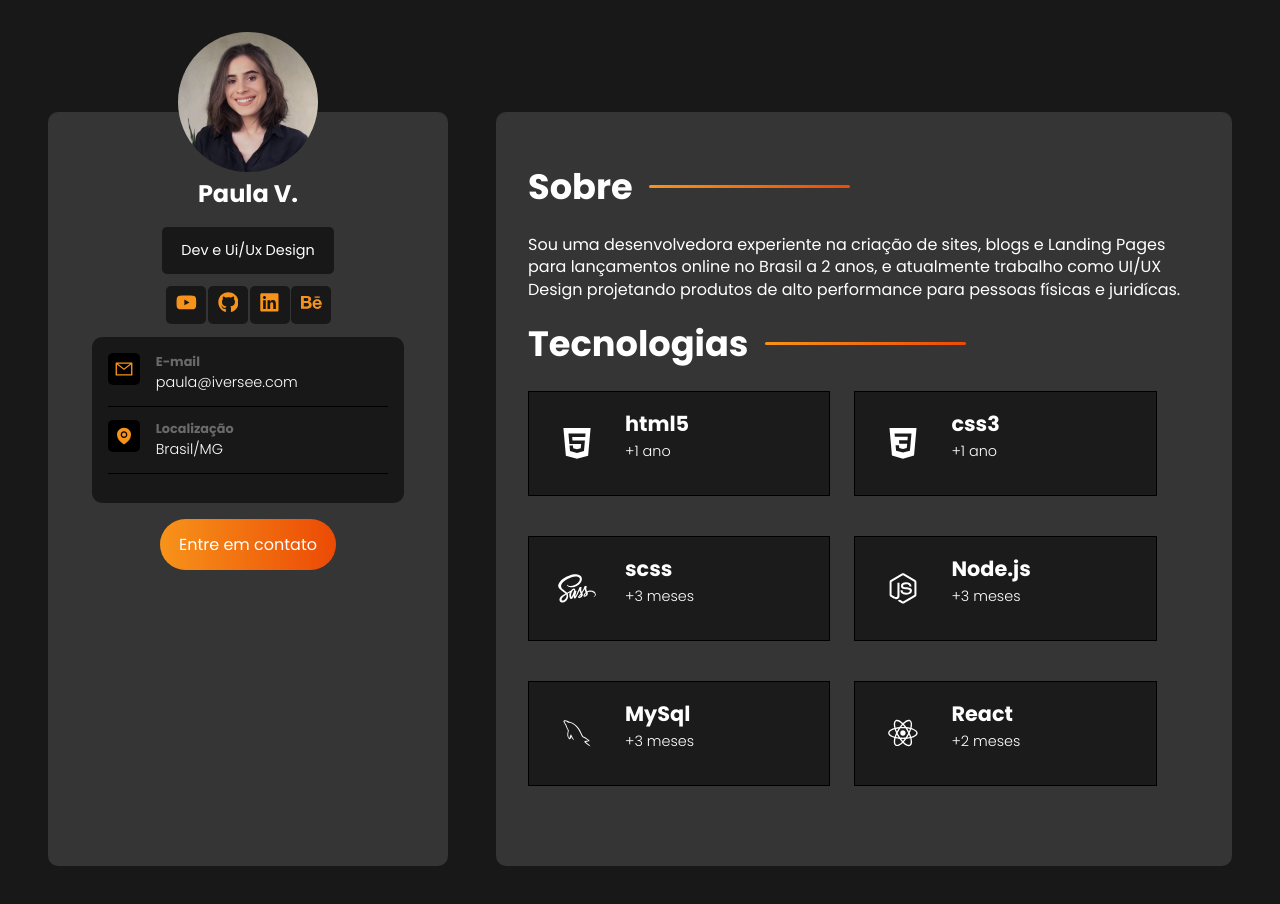
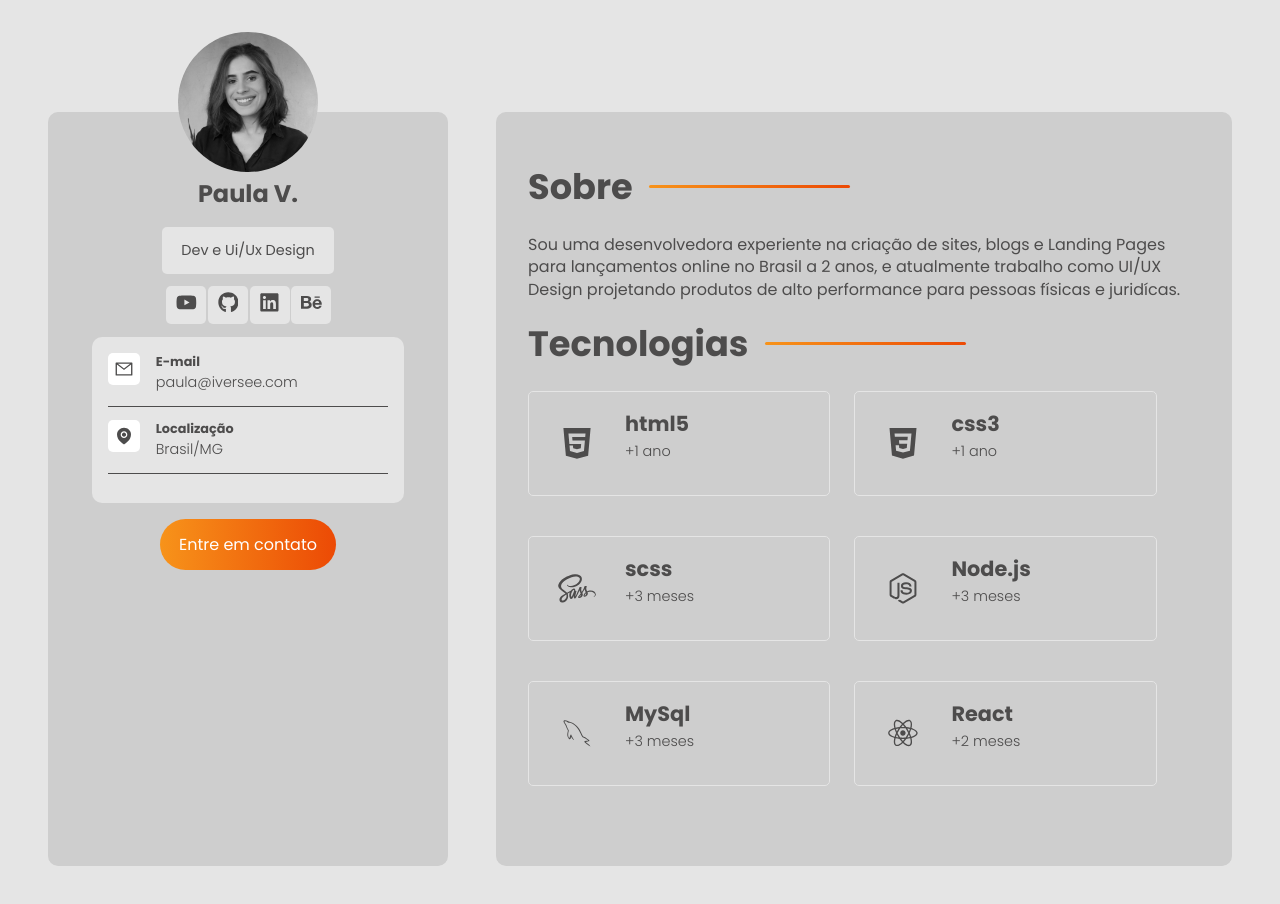
Before and after one commit to eipvi/linkbio, a React (Vite) app: page / in a window 1280 px wide. Shown: the top 904 px of the page. Built offline with nearby package versions, Linux system fonts and the light colour scheme.

Commit message:
style: paleta de cores

```diff
--- a/src/sass/componentes/_information.scss
+++ b/src/sass/componentes/_information.scss
@@ -15,7 +15,7 @@
         gap: 1rem;
         padding-bottom: 0.8rem;
         margin-bottom: 0.8rem;
-        border-bottom: 1px solid $black;
+        border-bottom: 1px solid $text-black;
         width: 100%;
     }
 
@@ -26,13 +26,13 @@
     }
 
     p {
-        color: $white;
+        color: $text-black;
         font-weight: 300;
         font-size: .9rem;
     }
 
     svg,path {
-        background-color: $black;
+        background-color: $white;
         padding: .4rem;
         width: 2rem;
         height: 2rem;
@@ -40,7 +40,7 @@
     }
 
     #email-icon, #pin-icon {
-        color: $color-secondy;
+        color: $text-black;
     }
 
 
--- a/src/sass/componentes/_maincontent.scss
+++ b/src/sass/componentes/_maincontent.scss
@@ -10,7 +10,7 @@
     }
 
     h2 {
-        color: $white;
+        color: $text-black;
         font-size: 2.2rem;
         margin-bottom: 1.3rem;
         display: flex;
@@ -30,17 +30,10 @@
 
     p {
 
-        color: $white;
+        color: $text-black;
         margin-bottom: 1rem;
         line-height: 1.4rem;
     }
 
-    .btn {
-        padding: 0.8rem 1.2rem;
-        color: $white;
-        background: $gradient;
-        text-decoration: none;
-        border-radius: 3rem;
-    }
 
 }
--- a/src/sass/componentes/_sidebar.scss
+++ b/src/sass/componentes/_sidebar.scss
@@ -12,7 +12,7 @@
 
     h1 {
         padding-top: 2rem;
-        color: $white;
+        color: $text-black;
     }
 
 }
@@ -23,10 +23,13 @@ img {
     position: absolute;
     top: -5rem;
     width: 140px;
+    -webkit-filter: grayscale(100%);
+    filter: grayscale(100%);
+    filter: gray; /* IE */
 }
 
 .title {
-    color: $white;
+    color: $text-black;
     background-color: $bg-color;
     border-radius: $card-border-radius;
     margin-top: 1rem;
--- a/src/sass/componentes/_socialnetworks.scss
+++ b/src/sass/componentes/_socialnetworks.scss
@@ -18,7 +18,7 @@
         }
 
         #linkedin, #youtube, #github, #behance {
-            color: $color-secondy;
+            color: $text-black;
         }
 
         :hover {
--- a/src/sass/componentes/_tecnologias.scss
+++ b/src/sass/componentes/_tecnologias.scss
@@ -15,11 +15,11 @@
         position: relative;
         justify-content: start;
         gap: 1rem;
-        color: #ffff;
+        color: #4d4c4c;
         text-decoration: none;
-        border-radius: #000;
-        border: 1px solid #000;
-        background-color: #161515cc;
+        border-radius: 5px;
+        border: 1px solid #e5e5e5;
+        background-color: none;
         padding: 1rem;
         margin-bottom: 1rem;
         text-align: start;
@@ -28,13 +28,13 @@
 
 
     h3 {
-        color: #ffffff;
+        color: #4d4c4c;
         font-size: 1.3em;
         margin-bottom: .1rem;
     }
 
     p {
-        color: #ffffff;
+        color: #4d4c4c;
         font-weight: 300;
         font-size: .9rem;
     }
--- a/src/sass/layout/_reset.scss
+++ b/src/sass/layout/_reset.scss
@@ -33,7 +33,7 @@ a, svg {
 @media (max-width: 600px) {
 
     .portfolio {
-        padding: 2.8rem;
+        padding: 2.8rem 1.8rem;
 
 
     }
--- a/src/sass/layout/_variables.scss
+++ b/src/sass/layout/_variables.scss
@@ -1,9 +1,9 @@
     $white: #fff;
     $black: #000;
-    $text-black: #6a6a6a;
+    $text-black: #4d4c4c;
     $color-secondy: #f7931a;
-    $bg-color: #181818;
-    $bg-container: #353535;
+    $bg-color: #e5e5e5;
+    $bg-container: #cecece;
     $container-border-radius: 10px;
     $card-border-radius: 5px;
     $container-img: 50%;
```
